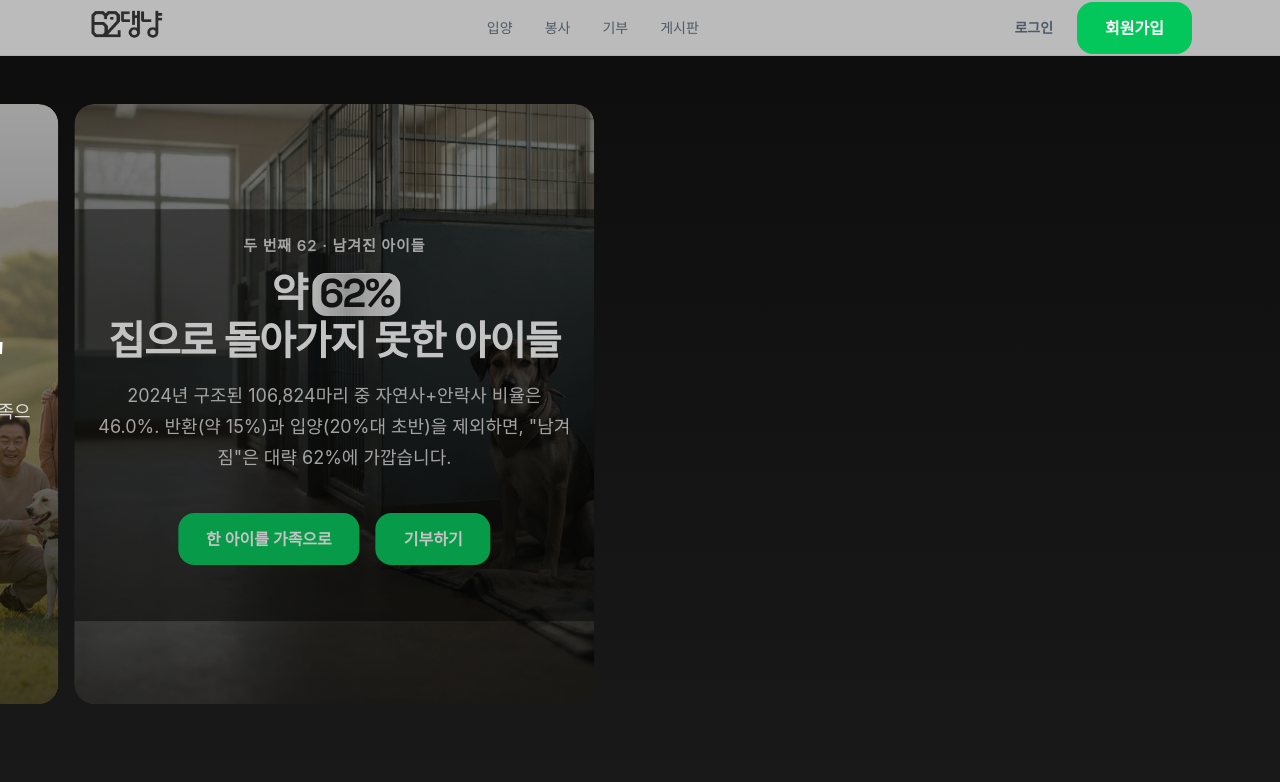
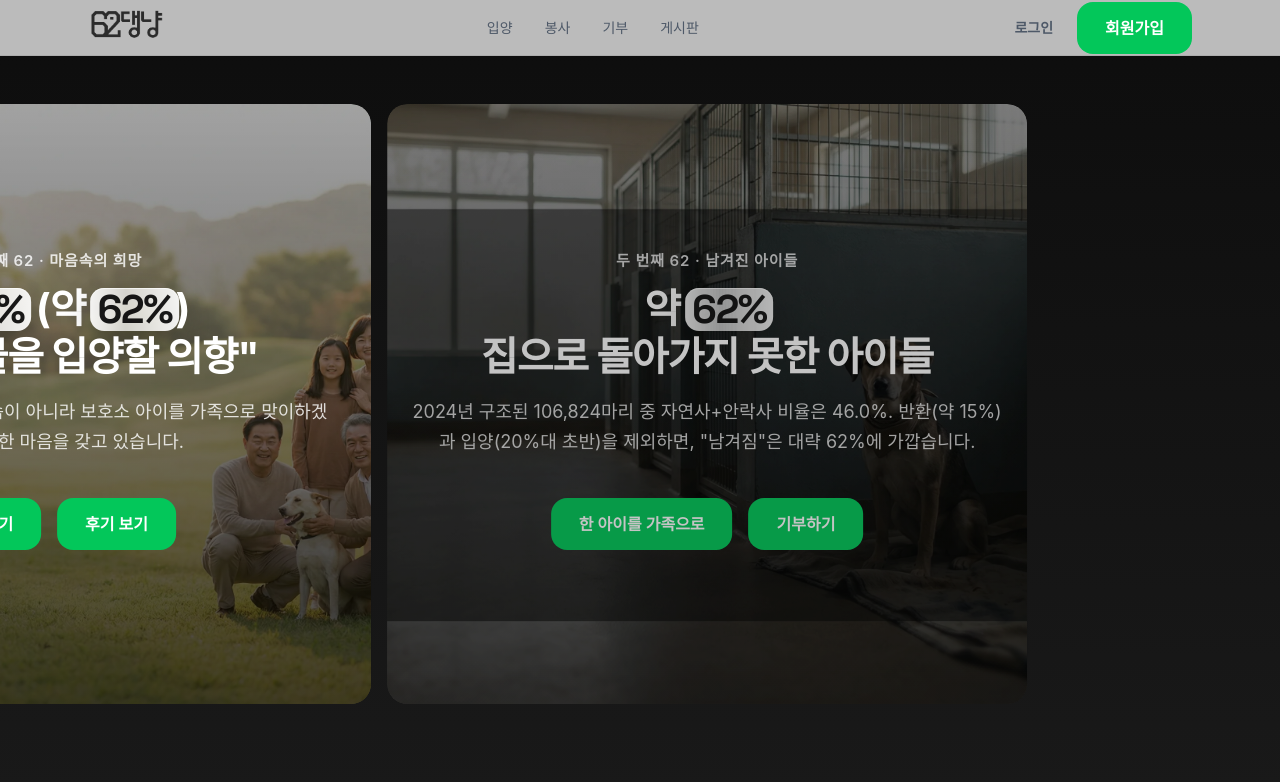
Before and after one commit to jhyeon9185/62-daeng-nyang-public, a React (Vite) app in the folder frontend/: page / in a window 1280 px wide. Shown: the top 782 px of the page. Built offline with nearby package versions, Linux system fonts and the light colour scheme; no server answers; a web font is replaced by a local one.

Commit message:
슬라이드 폭제한

```diff
--- a/frontend/src/styles/landing.css
+++ b/frontend/src/styles/landing.css
@@ -232,12 +232,14 @@
 }
 
 .landing-hero-track {
-  --hero-slide-width: 72vw;
+  /* 슬라이드 폭: 한 개만 중앙에 보이고 양옆만 peek 되도록 (72vw 또는 최대 640px) */
+  --hero-slide-width: min(72vw, 640px);
   --hero-gap: 1rem;
   --hero-offset: calc(var(--hero-slide-width) + var(--hero-gap));
   display: flex;
   gap: var(--hero-gap);
-  padding: 0 calc(50vw - var(--hero-slide-width) / 2 - var(--hero-gap) / 2);
+  padding-left: calc(50vw - var(--hero-slide-width) / 2 - var(--hero-gap) / 2);
+  padding-right: calc(50vw - var(--hero-slide-width) / 2 - var(--hero-gap) / 2);
   transition: transform 0.7s cubic-bezier(0.25, 0.1, 0.25, 1);
   transform: translateX(calc(-1 * var(--hero-active-index, 0) * var(--hero-offset)));
   cursor: grab;
@@ -250,7 +252,6 @@
 .landing-hero-slide {
   flex-shrink: 0;
   width: var(--hero-slide-width);
-  max-width: 520px;
   min-height: 75vh;
   border-radius: var(--landing-radius-lg);
   overflow: hidden;
```
